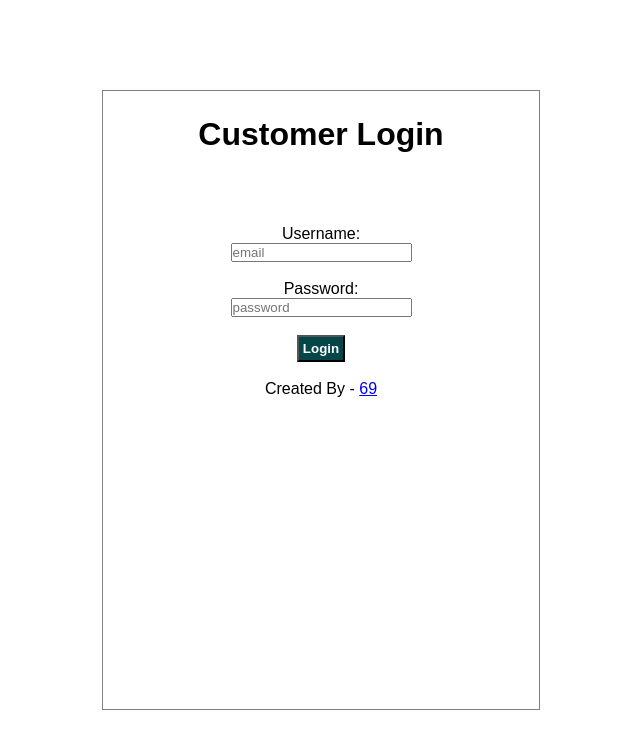
After one commit to digi11/inventory-management, a Flask app: template app/templates/customer-login.html in a window 1280 px wide. The commit adds this page. Shown: the top 749 px of the page, without its empty margins (319-959 px from the left). Run offline with Flask 2, Linux system fonts and the light colour scheme; the template is opened without the code that fills it, so the values that code supplies are empty.

```diff
--- a/app/customer_authentication.py
+++ b/app/customer_authentication.py
@@ -2,7 +2,7 @@ from logging import exception
 from app import application, auth
 
 
-from flask import Flask, request, session, render_template
+from flask import request, session, render_template
 
 
 # api to facilitate application login for a customer
@@ -32,9 +32,9 @@ def customer_login():
                 "type": "Login Failed",
                 "msg": e
                 }
-            return response
+            return render_template("error.html", error = response)
     if request.method == "GET":
-        return render_template("login.html")
+        return render_template("customer-login.html")
 
 
 # api to facilitate change password functionality for a user
--- a/app/profile.py
+++ b/app/profile.py
@@ -1,7 +1,7 @@
 from pkg_resources import register_namespace_handler
 from app import application, vehicle_collection
 
-from flask import Flask, request,jsonify
+from flask import request
 
 
 
--- a/app/server.py
+++ b/app/server.py
@@ -1,5 +1,4 @@
 from app import application
-from flask import Flask
 
 # api for base route
 @application.route('/', methods=['GET'])
--- a/app/shop_authentication.py
+++ b/app/shop_authentication.py
@@ -1,7 +1,7 @@
 from app import application, auth
 
 
-from flask import Flask, request, session
+from flask import render_template, request, session
 
 
 # api to facilitate application login for a shop
@@ -30,7 +30,9 @@ def admin_login():
                 "type": "Login Failed",
                 "msg": e
                 }
-            return response
+            return render_template("error.html", error = response)
+    if request.method == "GET":
+        return render_template("admin-login.html")
 
 
 
--- a/app/templates/login.html
+++ b/app/templates/admin-login.html
@@ -5,16 +5,16 @@
     </head>
 
     <body class="login">
-        <h1 class="text-center">Login</h1>
+        <h1 class="text-center">Admin Login</h1>
         </br></br>
 
 
 
     </br></br>
     <!---login form starts here--->
-    <form action="/customer-login" method="POST" class="text-center">
+    <form action="/admin-login" method="POST" class="text-center">
         Username:</br>
-        <input type="text" name="username" placeholder="username"></br></br>
+        <input type="text" name="email" placeholder="email"></br></br>
         Password:</br>
         <input type="password" name="password" placeholder="password"></br></br>
 
--- /dev/null
+++ b/app/templates/customer-login.html
@@ -0,0 +1,29 @@
+<html>
+    <head>
+        <title> Login - Medicine Order system</title>
+        <link rel="stylesheet"  href="{{ url_for('static', filename='css/admin.css') }}">
+    </head>
+
+    <body class="login">
+        <h1 class="text-center">Customer Login</h1>
+        </br></br>
+
+
+
+    </br></br>
+    <!---login form starts here--->
+    <form action="/customer-login" method="POST" class="text-center">
+        Username:</br>
+        <input type="text" name="email" placeholder="email"></br></br>
+        Password:</br>
+        <input type="password" name="password" placeholder="password"></br></br>
+
+        <input type="submit" name="submit" value="Login" class="btn-primary">
+    </form>
+</br>
+
+
+    <p class="text-center"> Created By - <a href="69">69</a></p>
+
+</body>
+</html>
```
Also changed, not shown: app/templates/error.html (added, +7 -0 lines).
